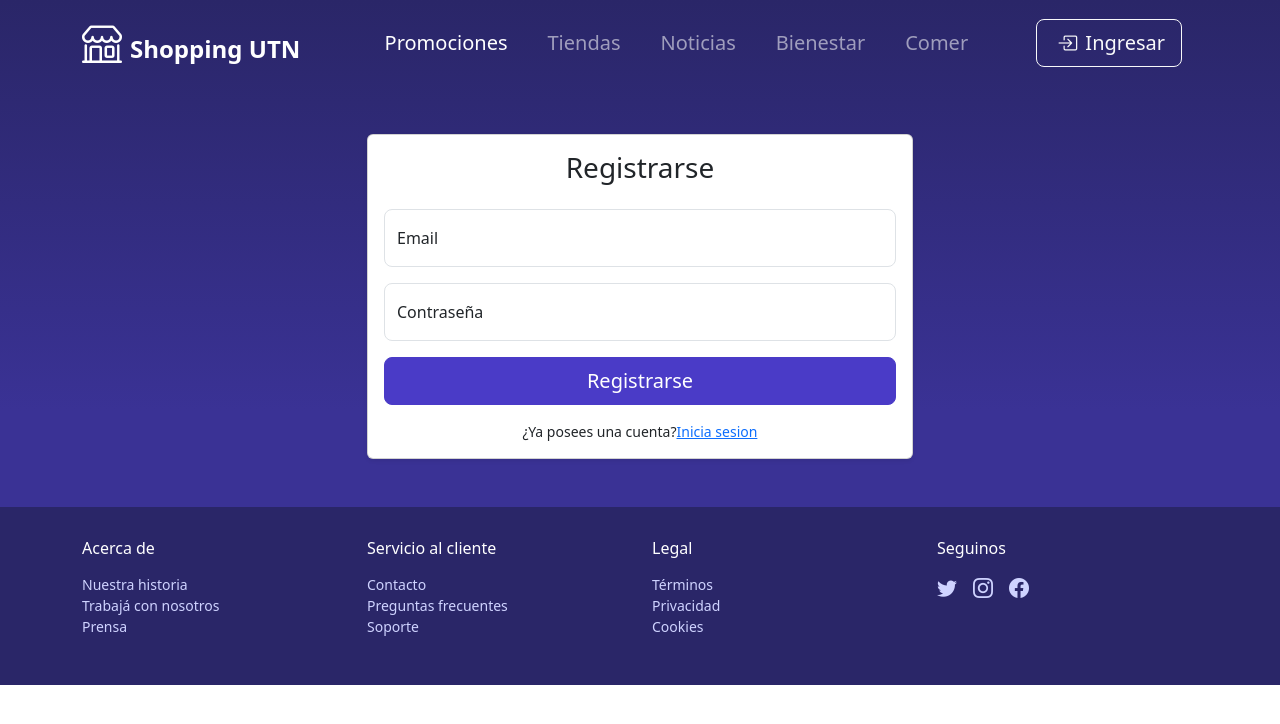
After one commit to Mariajulieta2003/TPI_shopping_EntornosGraficos, a PHP site: page /registro.php in a window 1280 px wide. The commit adds this page. Shown: the top 724 px of the page. Run offline with PHP 8.4, Linux system fonts and the light colour scheme; some libraries are stand-ins or nearby versions.

```diff
--- a/ProcesarLogin.php
+++ b/ProcesarLogin.php
@@ -36,7 +36,7 @@
                 $_SESSION["CantProm"]=$cant["cant_prom"];
 
                 //reemplazar por destino final luego del login
-                //header("location: Perfil.php");
+                header("location: index.php");
                 exit();
             }
 
@@ -44,7 +44,7 @@
 
 
     }
-
+    //retorna a login para que inicie sesion nuevamente
     $_SESSION["MensajeError1"]=1;
     header("location: login.php");
     exit();
--- a/funciones.php
+++ b/funciones.php
@@ -5,7 +5,7 @@
 
         mysqli_select_db($conection,"shopping");
 
-        $resul=mysqli_query($conection,$consulta) or die("error en consulta: ". mysqli_error($conection));
+        $resul=mysqli_query($conection,$consulta) or die("error en consulta");
 
         //Verificamos el resultado antes de transformarlo en array asociativo
         if(!is_bool($resul)){
--- a/index.php
+++ b/index.php
@@ -12,7 +12,7 @@
     <title>Document</title>
 </head>
 <body>
-<?php include './layouts/Navbar.php'; ?>
+<?php session_start();include './layouts/Navbar.php'; ?>
   <section class="hero text-white">
     <div class="container py-5">
       <h1 class="display-5 fw-bold mb-4">Descubrí las mejores<br>tiendas y ofertas</h1>
--- a/layouts/Navbar.php
+++ b/layouts/Navbar.php
@@ -22,7 +22,14 @@
           <li class="nav-item"><a class="nav-link" href="#">Bienestar</a></li>
           <li class="nav-item"><a class="nav-link" href="#">Comer</a></li>
         </ul>
-        <a class="btn btn-outline-light btn-lg me-3" href="login.php" id="btnLogin"><i class="bi bi-box-arrow-in-right mx-1 me-2"></i>Ingresar</a>
+        <?php
+        if(!isset($_SESSION["IDuser"])){
+        ?>
+          <a class="btn btn-outline-light btn-lg me-3" href="login.php" id="btnLogin"><i class="bi bi-box-arrow-in-right mx-1 me-2"></i>Ingresar</a>
+        <?php
+        }
+        ?>
+
       </div>
     </div>
   </nav>
--- /dev/null
+++ b/registro.php
@@ -0,0 +1,58 @@
+<!DOCTYPE html>
+<html lang="en">
+<head>
+    <meta charset="UTF-8">
+    <meta name="viewport" content="width=device-width, initial-scale=1.0">
+    <title>Registro</title>
+    <link href="https://cdn.jsdelivr.net/npm/bootstrap@5.3.8/dist/css/bootstrap.min.css" rel="stylesheet" integrity="sha384-sRIl4kxILFvY47J16cr9ZwB07vP4J8+LH7qKQnuqkuIAvNWLzeN8tE5YBujZqJLB" crossorigin="anonymous">
+</head>
+<body>
+    <?php
+        include './layouts/Navbar.php';
+    ?>
+
+    <section class="container py-5">
+        <div class="row justify-content-center">
+            <div class="col-12 col-md-8 col-lg-7 col-xl-6">
+                <div class="card shadow-sm">
+                    <div class="card-body p5">
+                    <h1 class="h3 mb-4 text-center">Registrarse</h1>
+
+                    <form action="ProcesarRegistroUS.php" method="POST" autocomplete="on">
+                        <div class="form-floating mb-3">
+                            <input type="email" name="email" id="email" class="form-control form-control-lg"
+                                placeholder="x@xxx.com" autocomplete="username" required>
+                            <label for="email" class="fs-6">Email</label>
+                        </div>
+
+                        <div class="form-floating mb-3">
+                            <input type="password" name="password" id="password" class="form-control form-control-lg"
+                            placeholder=" " autocomplete="current-password" required>
+                            <label for="pasword" class="fs-6">Contraseña</label>
+                        </div>
+
+                        <!--a futuro se puede agregar otro campo al formulario para confirmar contraseña-->
+                        <button type="submit" class="btn btn-primary btn-lg w-100">Registrarse</button>
+
+                    </form>
+
+                    <div class="text-center mt-3 small">
+                        ¿Ya posees una cuenta?<a href="login.php">Inicia sesion</a>
+                    </div>
+
+                    </div>
+                </div>
+            </div>
+        </div>
+    </section>
+
+    <?php
+        include './layouts/footer.php';
+    ?>
+
+    <script src="https://kit.fontawesome.com/accf4898f4.js" crossorigin="anonymous"></script>
+    <link rel="stylesheet" href="https://cdn.jsdelivr.net/npm/bootstrap-icons@1.13.1/font/bootstrap-icons.min.css">
+    <script src="https://cdn.jsdelivr.net/npm/bootstrap@5.3.8/dist/js/bootstrap.bundle.min.js" integrity="sha384-FKyoEForCGlyvwx9Hj09JcYn3nv7wiPVlz7YYwJrWVcXK/BmnVDxM+D2scQbITxI" crossorigin="anonymous"></script>
+
+</body>
+</html>
```
Also changed, not shown: ProcesarRegistroUS.php (+4 -7 lines).
